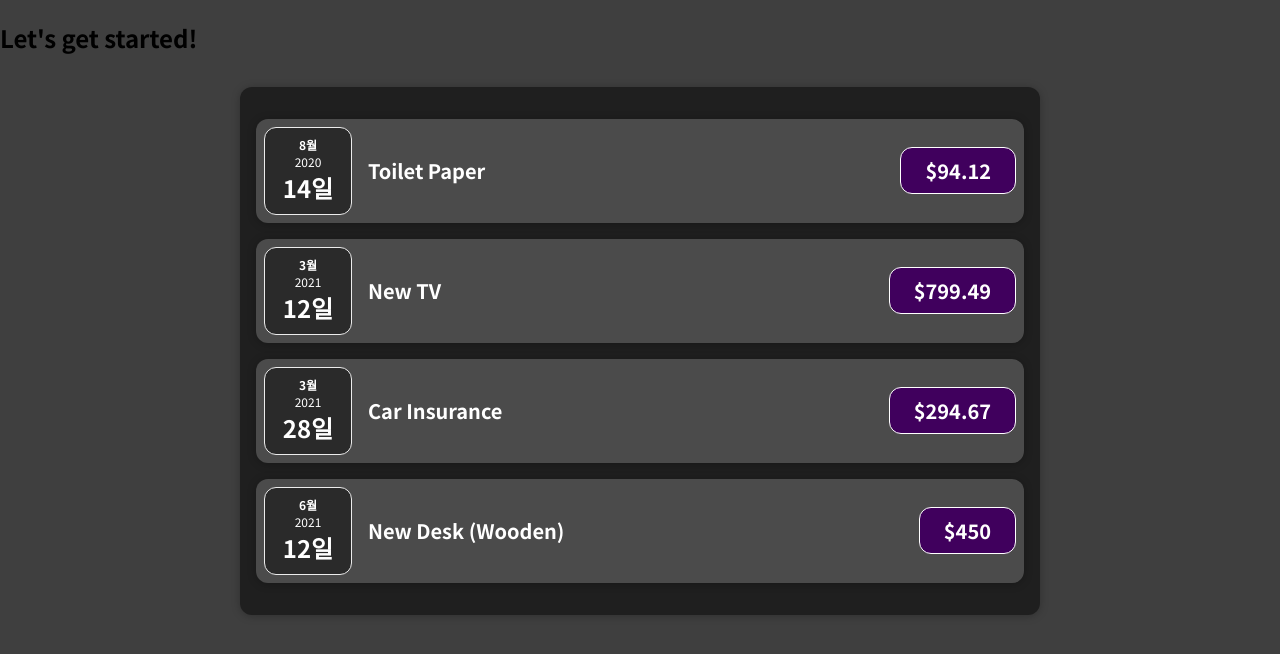
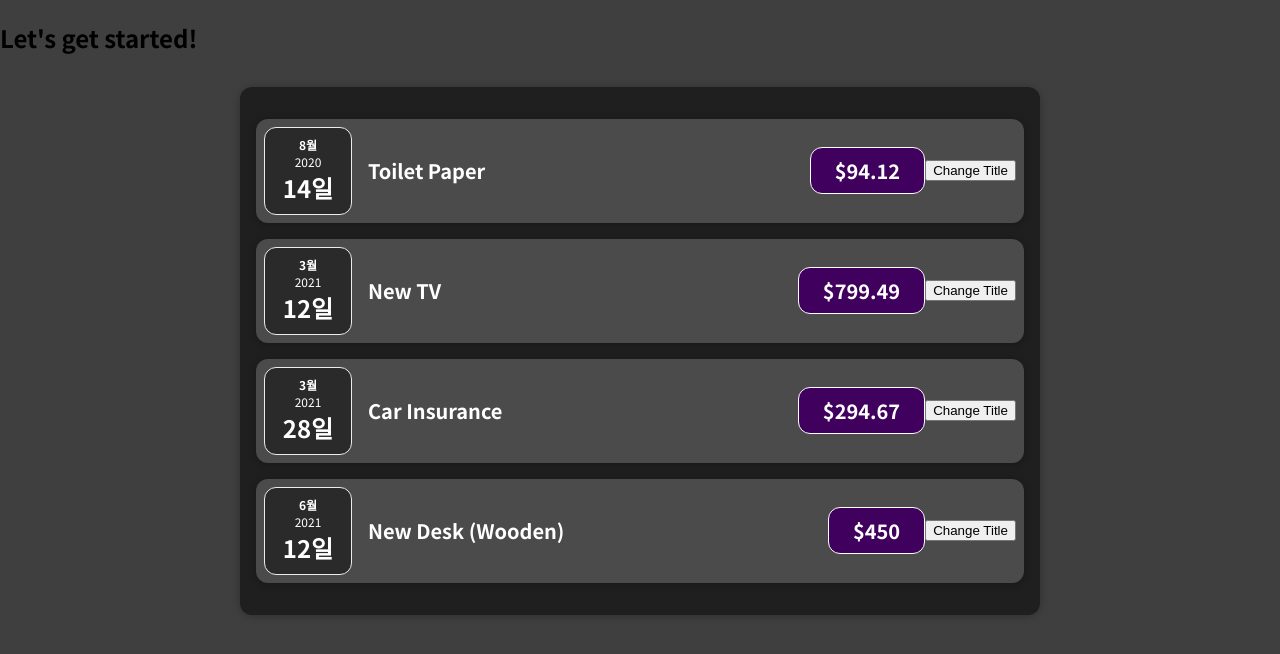
Before and after one commit to dev-juny/react, a JavaScript app: page / in a window 1280 px wide. Shown: the top 654 px of the page. Built offline with nearby package versions, Linux system fonts and the light colour scheme.

Commit message:
30. 이벤트 리스닝 및 이벤트 핸들러 수행하기

```diff
--- a/src/components/Expenses/ExpenseItem.js
+++ b/src/components/Expenses/ExpenseItem.js
@@ -3,6 +3,9 @@ import Card from '../UI/Card';
 import "./ExpenseItem.css";
 
 const ExpenseItem = (props) => {
+    const clickHandler = () => {
+        console.log("Clicked!!!")
+    }
 
 
     /** 여기 있는것은 실제로 HTML 이 아니고
@@ -17,6 +20,7 @@ const ExpenseItem = (props) => {
                 <h2>{props.title}</h2>
                 <div className="expense-item__price">${props.amount}</div>
             </div>
+            <button onClick={clickHandler}>Change Title</button>
         </Card>
     );
 }
```
